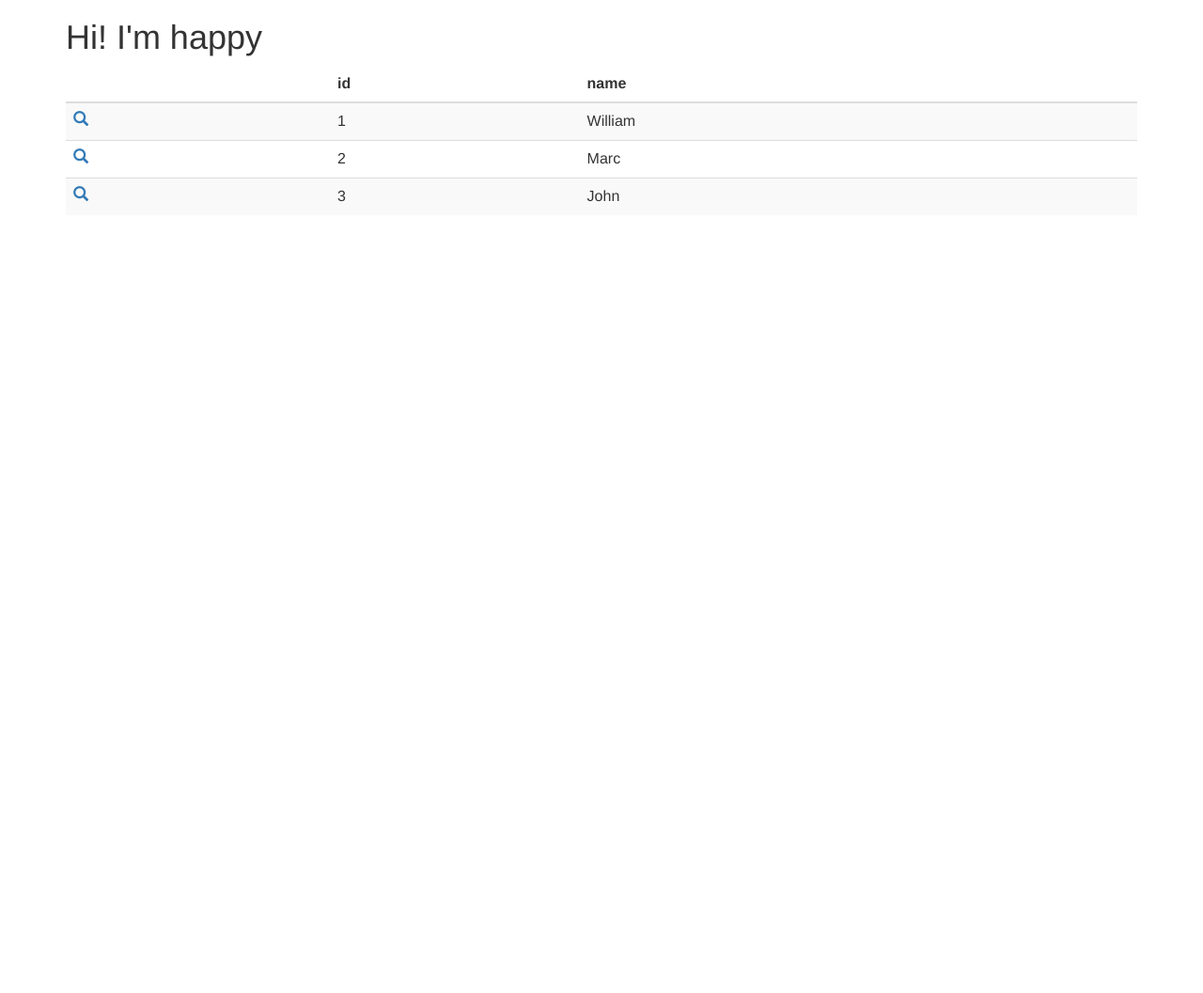
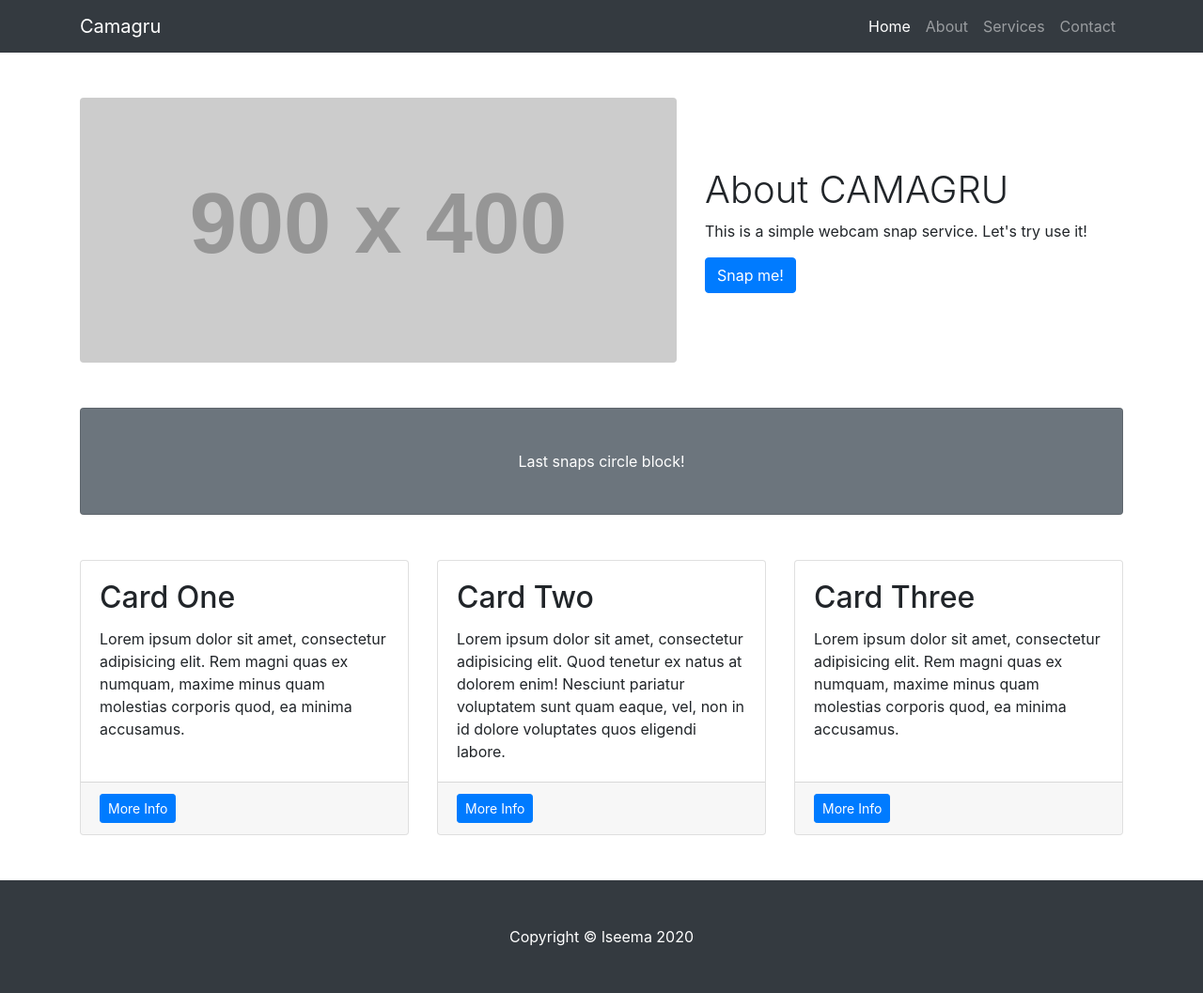
Before and after one commit to efremzhenya/camagru, a PHP site: page / in a window 1280 px wide. Shown: the whole page at 94% size. Before the commit the page ends 215 px from the top, so only its background shows below. Run offline with PHP 8.4, Linux system fonts and the light colour scheme; data comes from the database, SQL or seed files in the repository; grey boxes labelled with a size stand in for pictures from a placeholder-image service; data that the repository does not hold is empty; some libraries are stand-ins or nearby versions.

Commit message:
index description fix

```diff
--- a/www/index.php
+++ b/www/index.php
@@ -1,44 +1,131 @@
-<html>
- <head>
-  <title>Hello...</title>
+<!DOCTYPE html>
+<html lang="en">
 
+<head>
   <meta charset="utf-8">
+  <meta name="viewport" content="width=device-width, initial-scale=1, shrink-to-fit=no">
+  <meta name="description" content="Simple webcam snapshoot service">
+  <meta name="author" content="lseema">
 
-  <link rel="stylesheet" href="http://maxcdn.bootstrapcdn.com/bootstrap/3.3.6/css/bootstrap.min.css">
-  <script src="https://ajax.googleapis.com/ajax/libs/jquery/1.12.0/jquery.min.js"></script>
-  <script src="http://maxcdn.bootstrapcdn.com/bootstrap/3.3.6/js/bootstrap.min.js"></script>
+  <title>CAMAGRU - webcam snap</title>
+
+  <!-- Bootstrap core CSS -->
+  <link href="vendor/bootstrap/bootstrap.min.css" rel="stylesheet">
+
+  <!-- Custom styles for this template -->
+  <link href="css/small-business.css" rel="stylesheet">
 
 </head>
+
 <body>
+
+  <!-- Navigation -->
+  <nav class="navbar navbar-expand-lg navbar-dark bg-dark fixed-top">
     <div class="container">
-    <?php echo "<h1>Hi! I'm happy</h1>"; ?>
+      <a class="navbar-brand" href="#">Camagru</a>
+      <button class="navbar-toggler" type="button" data-toggle="collapse" data-target="#navbarResponsive" aria-controls="navbarResponsive" aria-expanded="false" aria-label="Toggle navigation">
+        <span class="navbar-toggler-icon"></span>
+      </button>
+      <div class="collapse navbar-collapse" id="navbarResponsive">
+        <ul class="navbar-nav ml-auto">
+          <li class="nav-item active">
+            <a class="nav-link" href="#">Home
+              <span class="sr-only">(current)</span>
+            </a>
+          </li>
+          <li class="nav-item">
+            <a class="nav-link" href="about">About</a>
+          </li>
+          <li class="nav-item">
+            <a class="nav-link" href="Snap">Services</a>
+          </li>
+          <li class="nav-item">
+            <a class="nav-link" href="#">Contact</a>
+          </li>
+        </ul>
+      </div>
+    </div>
+  </nav>
 
-    <?php
+  <!-- Page Content -->
+  <div class="container">
 
-    $conn = mysqli_connect('db', 'user', 'test', "myDb");
+    <!-- Heading Row -->
+    <div class="row align-items-center my-5">
+      <div class="col-lg-7">
+        <img class="img-fluid rounded mb-4 mb-lg-0" src="http://placehold.it/900x400" alt="">
+      </div>
+      <!-- /.col-lg-8 -->
+      <div class="col-lg-5">
+        <h1 class="font-weight-light">About CAMAGRU</h1>
+        <p>This is a simple webcam snap service. Let's try use it!</p>
+        <a class="btn btn-primary" href="#">Snap me!</a>
+      </div>
+      <!-- /.col-md-4 -->
+    </div>
+    <!-- /.row -->
 
+    <!-- Call to Action Well -->
+    <div class="card text-white bg-secondary my-5 py-4 text-center">
+      <div class="card-body">
+        <p class="text-white m-0">Last snaps circle block!</p>
+      </div>
+    </div>
 
-    $query = 'SELECT * From Person';
-    $result = mysqli_query($conn, $query);
+    <!-- Content Row -->
+    <div class="row">
+      <div class="col-md-4 mb-5">
+        <div class="card h-100">
+          <div class="card-body">
+            <h2 class="card-title">Card One</h2>
+            <p class="card-text">Lorem ipsum dolor sit amet, consectetur adipisicing elit. Rem magni quas ex numquam, maxime minus quam molestias corporis quod, ea minima accusamus.</p>
+          </div>
+          <div class="card-footer">
+            <a href="#" class="btn btn-primary btn-sm">More Info</a>
+          </div>
+        </div>
+      </div>
+      <!-- /.col-md-4 -->
+      <div class="col-md-4 mb-5">
+        <div class="card h-100">
+          <div class="card-body">
+            <h2 class="card-title">Card Two</h2>
+            <p class="card-text">Lorem ipsum dolor sit amet, consectetur adipisicing elit. Quod tenetur ex natus at dolorem enim! Nesciunt pariatur voluptatem sunt quam eaque, vel, non in id dolore voluptates quos eligendi labore.</p>
+          </div>
+          <div class="card-footer">
+            <a href="#" class="btn btn-primary btn-sm">More Info</a>
+          </div>
+        </div>
+      </div>
+      <!-- /.col-md-4 -->
+      <div class="col-md-4 mb-5">
+        <div class="card h-100">
+          <div class="card-body">
+            <h2 class="card-title">Card Three</h2>
+            <p class="card-text">Lorem ipsum dolor sit amet, consectetur adipisicing elit. Rem magni quas ex numquam, maxime minus quam molestias corporis quod, ea minima accusamus.</p>
+          </div>
+          <div class="card-footer">
+            <a href="#" class="btn btn-primary btn-sm">More Info</a>
+          </div>
+        </div>
+      </div>
+      <!-- /.col-md-4 -->
 
-    echo '<table class="table table-striped">';
-    echo '<thead><tr><th></th><th>id</th><th>name</th></tr></thead>';
-    while($value = $result->fetch_array(MYSQLI_ASSOC)){
-        echo '<tr>';
-        echo '<td><a href="#"><span class="glyphicon glyphicon-search"></span></a></td>';
-        foreach($value as $element){
-            echo '<td>' . $element . '</td>';
-        }
+    </div>
+    <!-- /.row -->
 
-        echo '</tr>';
-    }
-    echo '</table>';
+  </div>
+  <!-- /.container -->
 
-    $result->close();
+  <!-- Footer -->
+  <footer class="py-5 bg-dark">
+    <div class="container">
+      <p class="m-0 text-center text-white">Copyright &copy; lseema <?php echo date('Y'); ?></p>
 
-    mysqli_close($conn);
+    </div>
+    <!-- /.container -->
+  </footer>
 
-    ?>
-    </div>
 </body>
+
 </html>
```
Also changed, not shown: www/index1.php (added, +44 -0 lines).
